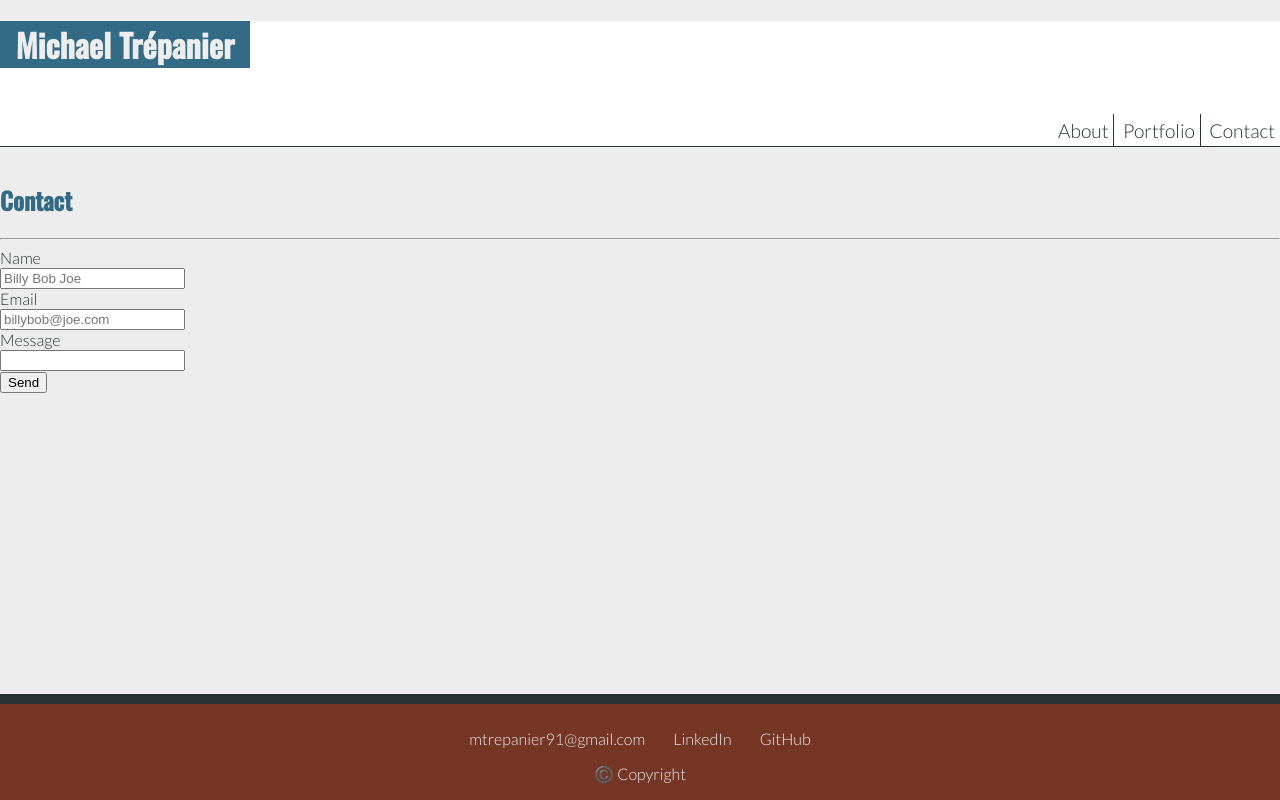
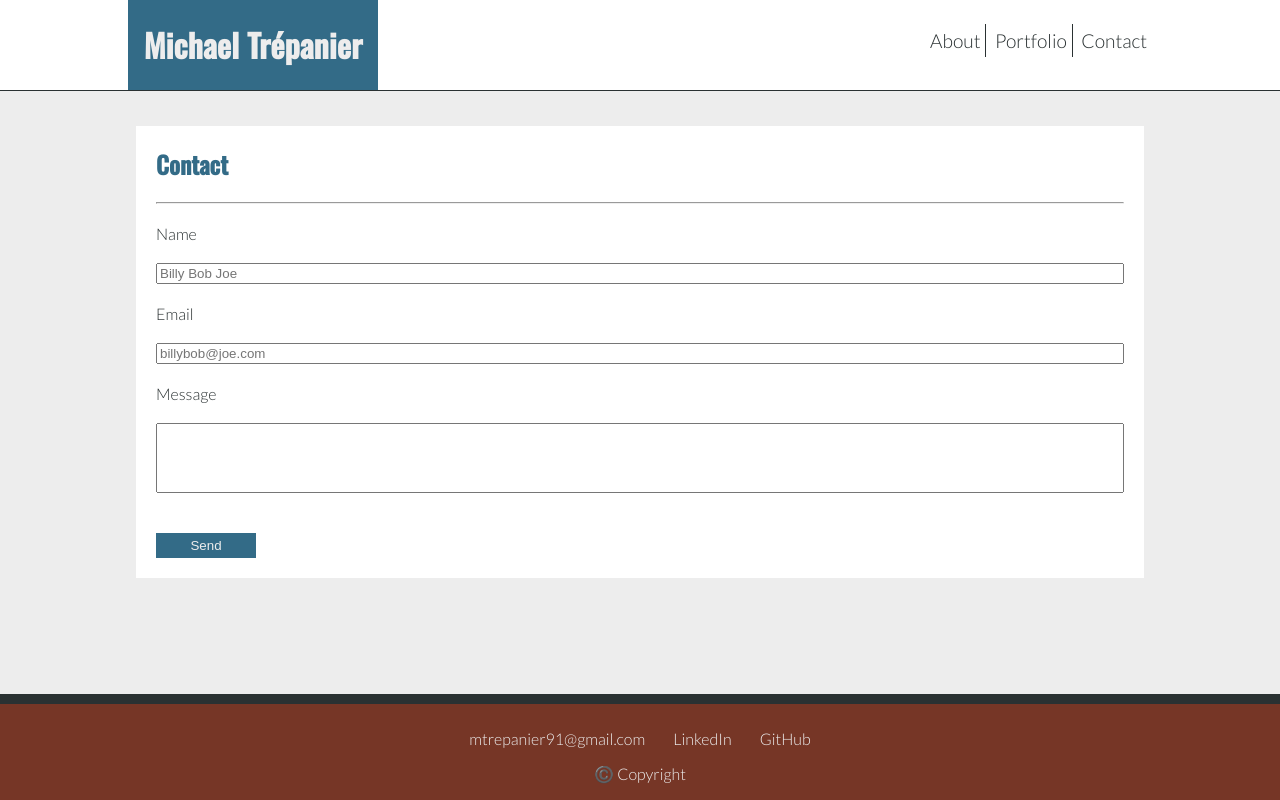
Before and after one commit to TheTrepanier/HW-Wireframe, a plain HTML site: page contact.html in a window 1280 px wide. Drawn offline with nearby package versions, Linux system fonts and the light colour scheme.

Commit message:
added css for contact.html

```diff
--- a/assets/css/style.css
+++ b/assets/css/style.css
@@ -162,3 +162,33 @@ index.html
 #sig{
     text-align: right;
 }
+
+/*
+contact.html
+------------------------*/
+
+.contact-form {
+    min-width: 960px;
+    max-width: 1024px;
+}
+
+input, label {
+    margin: 20px;
+}
+
+input[type=text] {
+    width: 960px;
+}
+
+input[type=submit] {
+    color: #ededed;
+    background: #336B87;
+    border: 0;
+    /* padding: 12px; */
+    width: 100px;
+    height: 25px;
+}
+
+#message {
+    padding-bottom: 50px;
+}
--- a/contact.html
+++ b/contact.html
@@ -12,6 +12,7 @@
     <!-- Defines the heading and nav bar -->
     <header>
             <div class="header">
+                <div class="header-wrapper">
                     <div class="masthead">
                         <h1>Michael Trépanier</h1>
                     </div>
@@ -23,17 +24,19 @@
                         </nav>
                     </div>
                 </div>
+            </div>
             <!-- Header closed -->
         </header>
 
     <main>
-        <section class="main-header">
+        <div class="main-section">
+            <div class="main-wrapper">
+                <div class="main-section-header">
                     <h2>
                         Contact
                     </h2>
-        </section>
-
                     <hr>
+                </div>
 
                 <section class="contact-form">
                     <form>
@@ -49,7 +52,8 @@
                         <input type="submit" value="Send">
                     </form>
                 </section>
-
+            </div>
+        </div>
     </main>
 
     <!-- copywrite and media links -->
```
Also changed, not shown: index.html (+0 -2 lines). Lines whose indentation alone changed are shown as unchanged.
